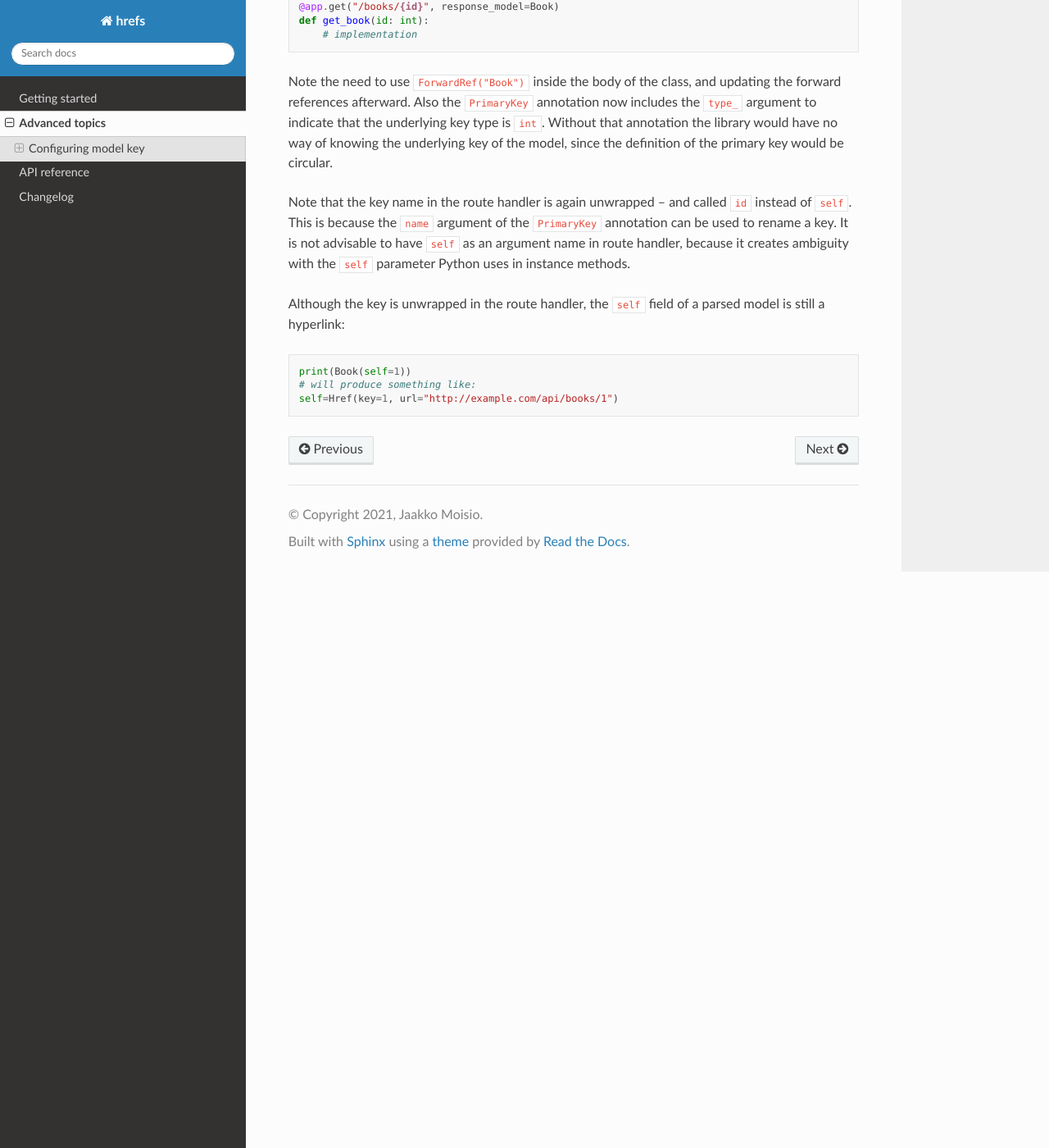
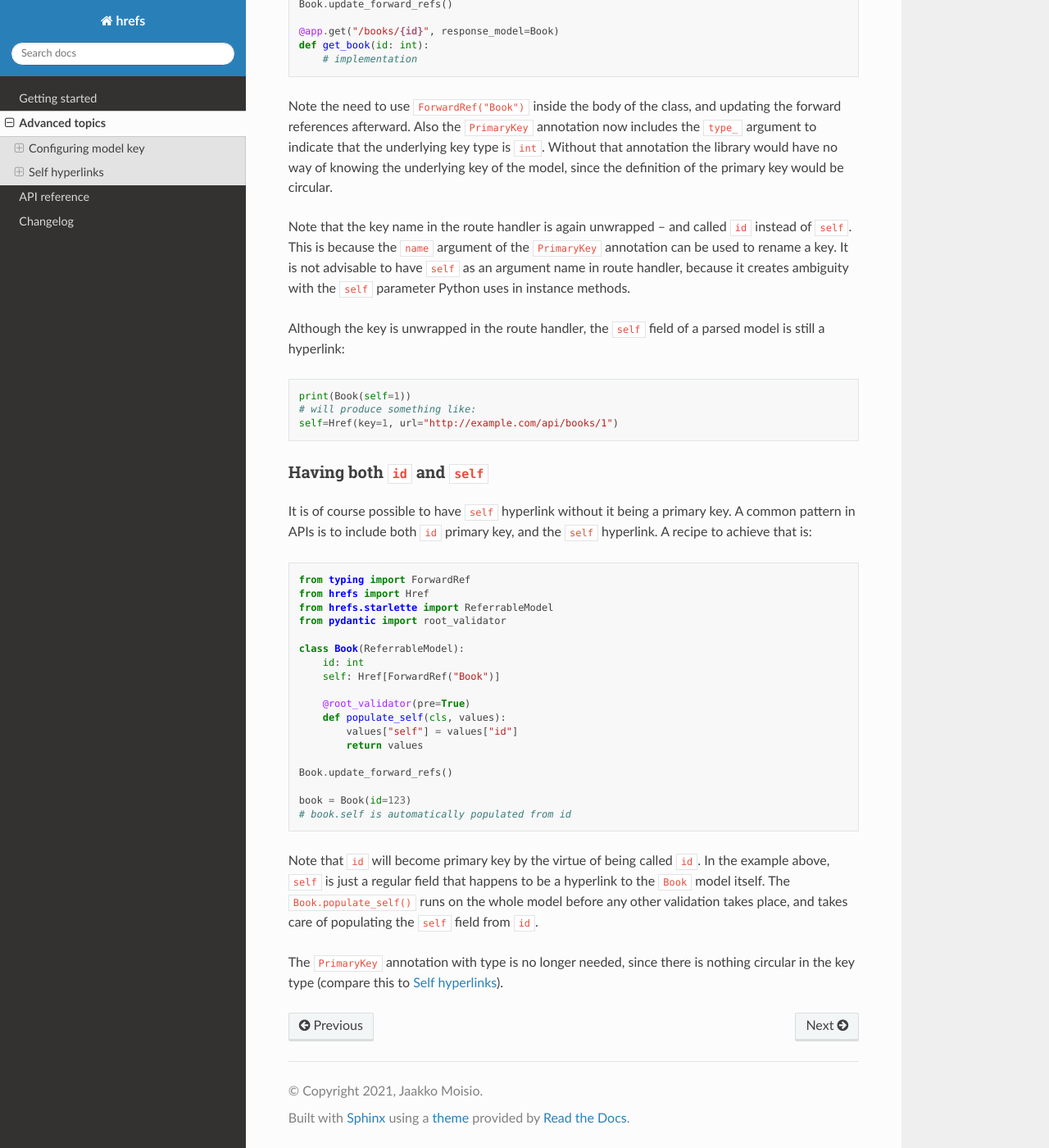
Before and after one commit to jasujm/hrefs, a Sphinx documentation site: the page built from docs/advanced.rst, in a window 1280 px wide and 1400 px high, scrolled down 2333 px. Shown: the whole window at 82% size. Built offline with Sphinx 7.4.7 and the Read the Docs theme 2.0.0, drawn with Linux system fonts in a browser that asks for light colours; some of the changed text lies outside the part shown.

Commit message:
Add example about `id` and `self` in the same model

```diff
--- a/docs/advanced.rst
+++ b/docs/advanced.rst
@@ -114,10 +114,13 @@ not true for the models themselves, however:
    # will produce something like:
    book=Href(key=1, url="http://example.com/api/books/1") page_number=1
 
-Self references
-...............
+.. _self_hrefs:
 
-It is even possible to have hyperlink to the model itself as a primary key:
+Self hyperlinks
+---------------
+
+It is possible to have hyperlink to the model itself as a primary key. Expanding
+the idea in :ref:`href_as_key`, we can have:
 
 .. code-block:: python
 
@@ -155,3 +158,40 @@ parsed model is still a hyperlink:
    print(Book(self=1))
    # will produce something like:
    self=Href(key=1, url="http://example.com/api/books/1")
+
+Having both ``id`` and ``self``
+...............................
+
+It is of course possible to have ``self`` hyperlink without it being a primary
+key. A common pattern in APIs is to include both ``id`` primary key, and the
+``self`` hyperlink. A recipe to achieve that is:
+
+.. code-block:: python
+
+   from typing import ForwardRef
+   from hrefs import Href
+   from hrefs.starlette import ReferrableModel
+   from pydantic import root_validator
+
+   class Book(ReferrableModel):
+       id: int
+       self: Href[ForwardRef("Book")]
+
+       @root_validator(pre=True)
+       def populate_self(cls, values):
+           values["self"] = values["id"]
+           return values
+
+   Book.update_forward_refs()
+
+   book = Book(id=123)
+   # book.self is automatically populated from id
+
+Note that ``id`` will become primary key by the virtue of being called
+``id``. In the example above, ``self`` is just a regular field that happens to
+be a hyperlink to the ``Book`` model itself. The ``Book.populate_self()`` runs
+on the whole model before any other validation takes place, and takes care of
+populating the ``self`` field from ``id``.
+
+The ``PrimaryKey`` annotation with type is no longer needed, since there is
+nothing circular in the key type (compare this to :ref:`self_hrefs`).
```
Also changed, not shown: 1 other file.
